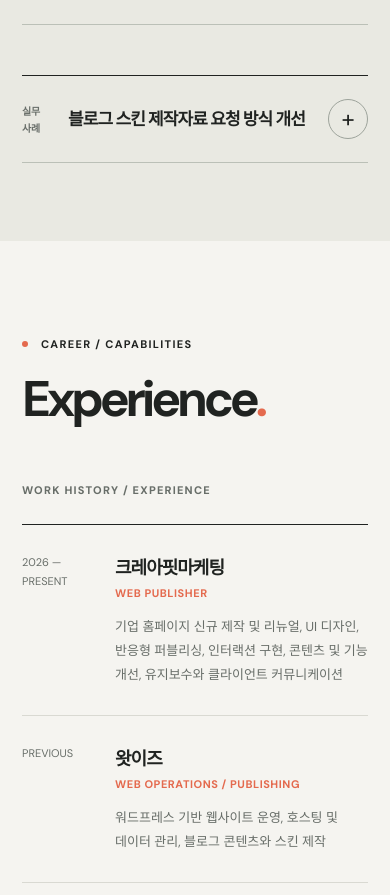
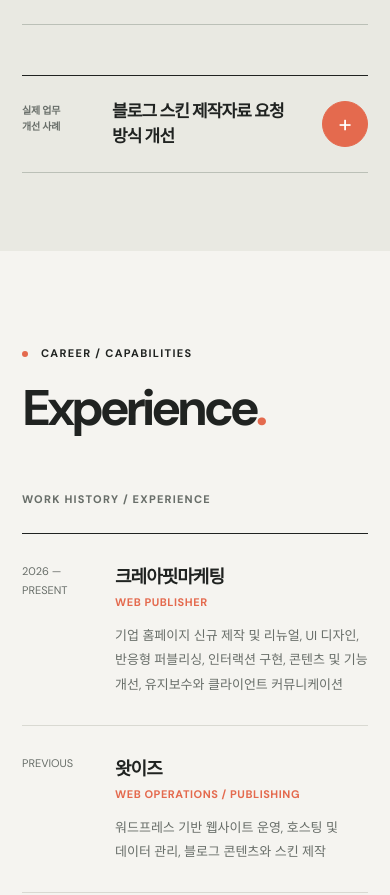
Before and after one commit to maezoo/portfolio_2026, a plain HTML site: page portfolio-new/index.html in a window 390 px wide. Shown: the part 5223-6118 px from the top of the page. Drawn offline with Linux system fonts and the light colour scheme.

Commit message:
Make Approach case-study toggle more discoverable

```diff
--- a/portfolio-new/index.html
+++ b/portfolio-new/index.html
@@ -131,12 +131,12 @@
       .about-principle:hover .about-principle-word span{color:var(--ink)}
     }
     /* A quiet evidence link; the approach remains the focus. */
-    .about-case-toggle{display:grid;grid-template-columns:clamp(50px,5vw,84px) minmax(0,1fr) auto;column-gap:clamp(22px,3.2vw,52px);align-items:center;width:100%;margin-top:clamp(47px,5vw,78px);padding:24px 0;background:none;color:var(--ink);border:0;border-top:1px solid var(--ink);border-bottom:1px solid #bbc0b7;text-align:left;cursor:pointer;transition:border-color .25s}
+    .about-case-toggle{display:grid;grid-template-columns:clamp(78px,7vw,106px) minmax(0,1fr) auto;column-gap:clamp(22px,3.2vw,52px);align-items:center;width:100%;margin-top:clamp(47px,5vw,78px);padding:24px 0;background:none;color:var(--ink);border:0;border-top:1px solid var(--ink);border-bottom:1px solid #bbc0b7;text-align:left;cursor:pointer;transition:border-color .25s}
     .about-case-toggle:hover{border-bottom-color:var(--ink)}
     .about-case-toggle:focus-visible{outline:2px solid var(--accent);outline-offset:5px}
-    .about-case-toggle-kicker{color:var(--muted);font-size:12px;letter-spacing:-.02em;line-height:1.7;font-weight:700;white-space:nowrap}
+    .about-case-toggle-kicker{color:var(--muted);font-size:12px;letter-spacing:-.02em;line-height:1.55;font-weight:700;white-space:nowrap}
     .about-case-toggle-text{min-width:0;font-size:clamp(18px,1.8vw,25px);font-weight:700;letter-spacing:-.052em;line-height:1.45;word-break:keep-all}
-    .about-case-toggle-icon{display:grid;place-items:center;flex:none;width:42px;height:42px;border:1px solid #9da39b;border-radius:50%;font-size:26px;line-height:1;font-weight:400;transition:background .25s,border-color .25s,color .25s,transform .3s var(--ease)}
+    .about-case-toggle-icon{display:grid;place-items:center;flex:none;width:46px;height:46px;border:1px solid var(--accent);background:var(--accent);color:#fff;border-radius:50%;font-size:26px;line-height:1;font-weight:400;transition:background .25s,border-color .25s,color .25s,transform .3s var(--ease)}
     .about-case-toggle:hover .about-case-toggle-icon,.about-case-toggle[aria-expanded="true"] .about-case-toggle-icon{background:var(--ink);border-color:var(--ink);color:#fff}
     .about-case-toggle:hover .about-case-toggle-icon{transform:rotate(90deg)}
     .about-case-panel{height:0;overflow:hidden;opacity:0;transition:height .36s cubic-bezier(.22,1,.36,1),opacity .3s ease}
@@ -217,10 +217,10 @@
       .about-principle-index{font-size:11px;padding-top:6px}
       .about-principle-word{font-size:clamp(37px,8.8vw,58px)}
       .about-principle-copy{font-size:clamp(16px,3.6vw,19px);line-height:1.65}
-      .about-case-toggle{grid-template-columns:34px minmax(0,1fr) 40px;column-gap:12px;margin-top:50px;padding:23px 0}
+      .about-case-toggle{grid-template-columns:78px minmax(0,1fr) 46px;column-gap:12px;margin-top:50px;padding:23px 0}
       .about-case-toggle-kicker{font-size:11px;align-self:start;padding-top:4px;white-space:normal}
       .about-case-toggle-text{font-size:clamp(18px,4.2vw,22px)}
-      .about-case-toggle-icon{width:40px;height:40px;font-size:24px}
+      .about-case-toggle-icon{width:46px;height:46px;font-size:24px}
       .about-steps{grid-template-columns:1fr;max-width:570px;gap:30px}
       .about-step-type{font-size:10px}
       .about-image--kakao img{top:-43%}
@@ -773,7 +773,7 @@
           </li>
         </ol>
         <button type="button" class="about-case-toggle reveal" id="about-case-toggle" aria-controls="about-case-panel" aria-expanded="false">
-          <span class="about-case-toggle-kicker">실무 사례</span>
+          <span class="about-case-toggle-kicker">실제 업무<br>개선 사례</span>
           <span class="about-case-toggle-text">블로그 스킨 제작자료 요청 방식 개선</span>
           <span class="about-case-toggle-icon" aria-hidden="true">+</span>
         </button>
```
